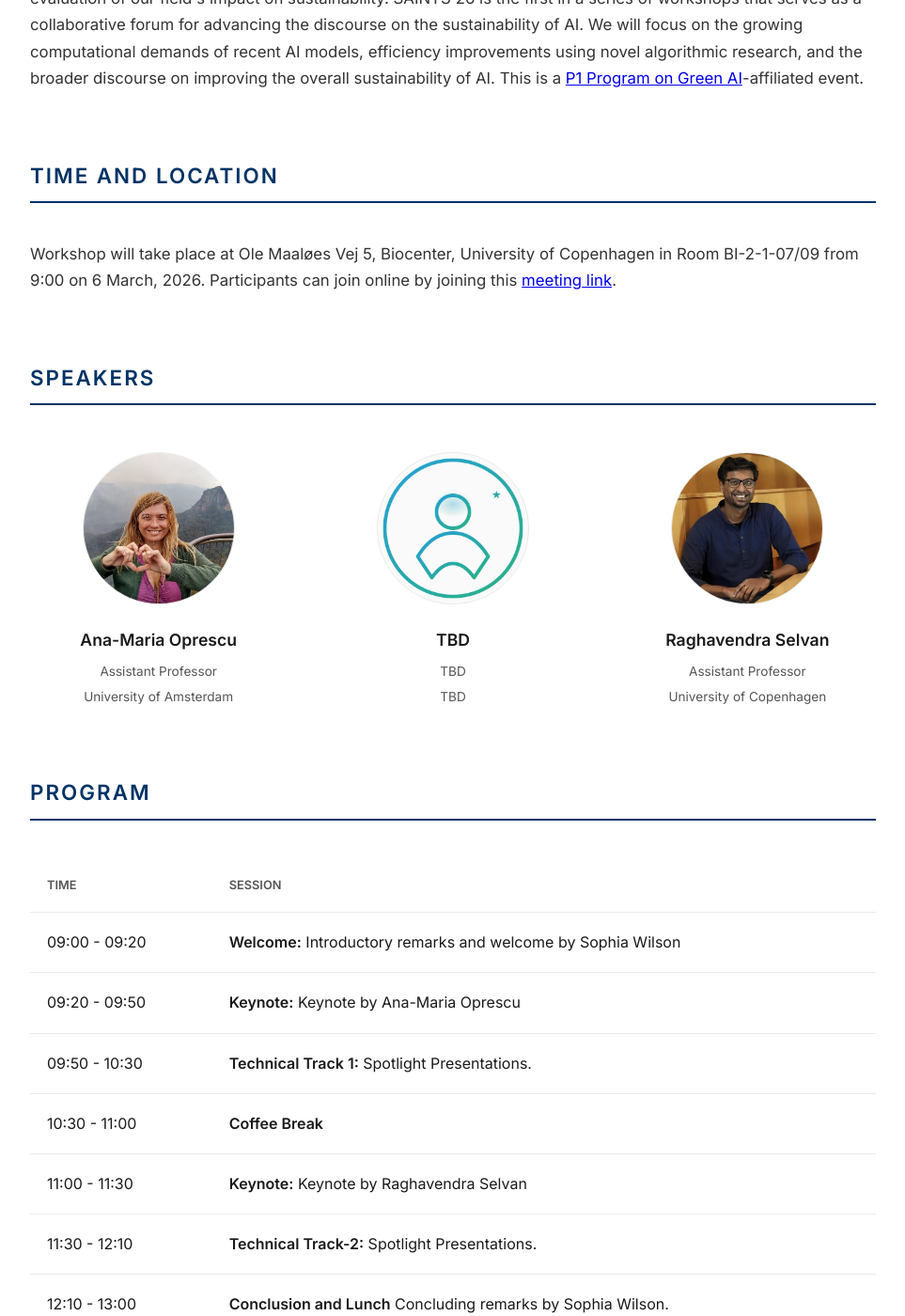
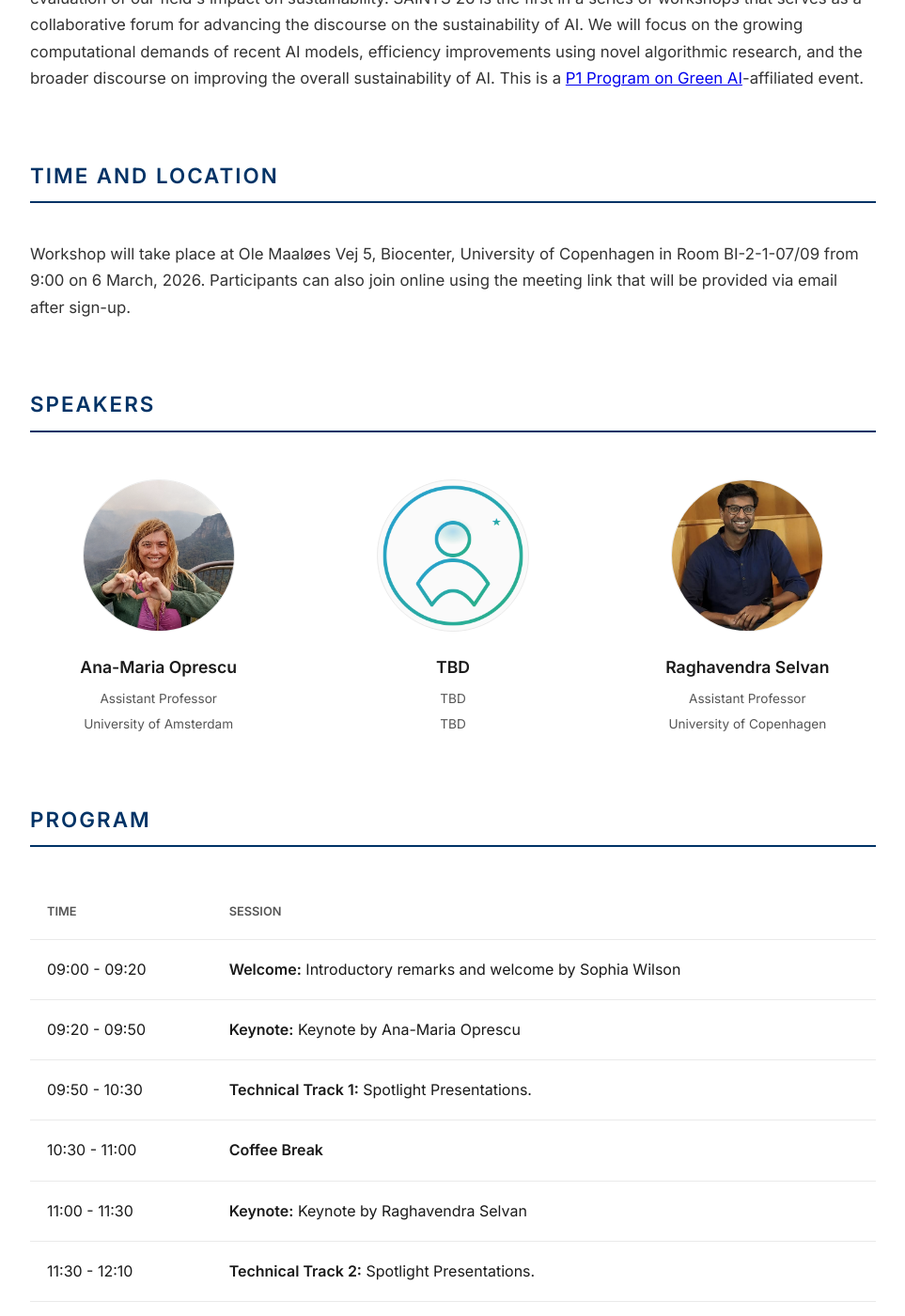
Before and after one commit to saintslab/saintslab.github.io, a Jekyll site: the page workshop2026/index.html, which Jekyll copies as it is, in a window 1280 px wide and 1400 px high, scrolled down 608 px. Shown: the whole window at 94% size, without its empty margins (158-1121 px from the left). Built offline with Jekyll 4.4.1, drawn with Linux system fonts in a browser that asks for light colours; some of the changed text lies outside the part shown.

Commit message:
Update index

```diff
--- a/workshop2026/index.html
+++ b/workshop2026/index.html
@@ -207,7 +207,8 @@
     <section id="location">
         <h2>Time and Location</h2>
         <p>
-            Workshop will take place at Ole Maaløes Vej 5, Biocenter, University of Copenhagen in Room BI-2-1-07/09 from 9:00 on 6 March, 2026. Participants can join online by joining this <a href="https://ucph-ku.zoom.us/j/63614516145?pwd=ij6uTgfLqfaX0WWOeeicItmvm832y7.1">meeting link</a>.
+            Workshop will take place at Ole Maaløes Vej 5, Biocenter, University of Copenhagen in Room BI-2-1-07/09 from 9:00 on 6 March, 2026. Participants can also join online using the meeting link that will be provided via email after sign-up.
+<!-- by joining this <a href="https://ucph-ku.zoom.us/j/63614516145?pwd=ij6uTgfLqfaX0WWOeeicItmvm832y7.1">meeting link</a>. -->
         </p>
     </section>
 
@@ -265,11 +266,11 @@
                 </tr>
                 <tr>
                     <td>11:30 - 12:10</td>
-                    <td><strong>Technical Track-2:</strong> Spotlight Presentations.</td>
+                    <td><strong>Technical Track 2:</strong> Spotlight Presentations.</td>
                 </tr>
                 <tr>
                     <td>12:10 - 13:00</td>
-                    <td><strong>Conclusion and Lunch</strong> Concluding remarks by Sophia Wilson.</td>
+                    <td><strong>Conclusion and Lunch: </strong> Concluding remarks by Sophia Wilson.</td>
                 </tr>
             </tbody>
         </table>
```
